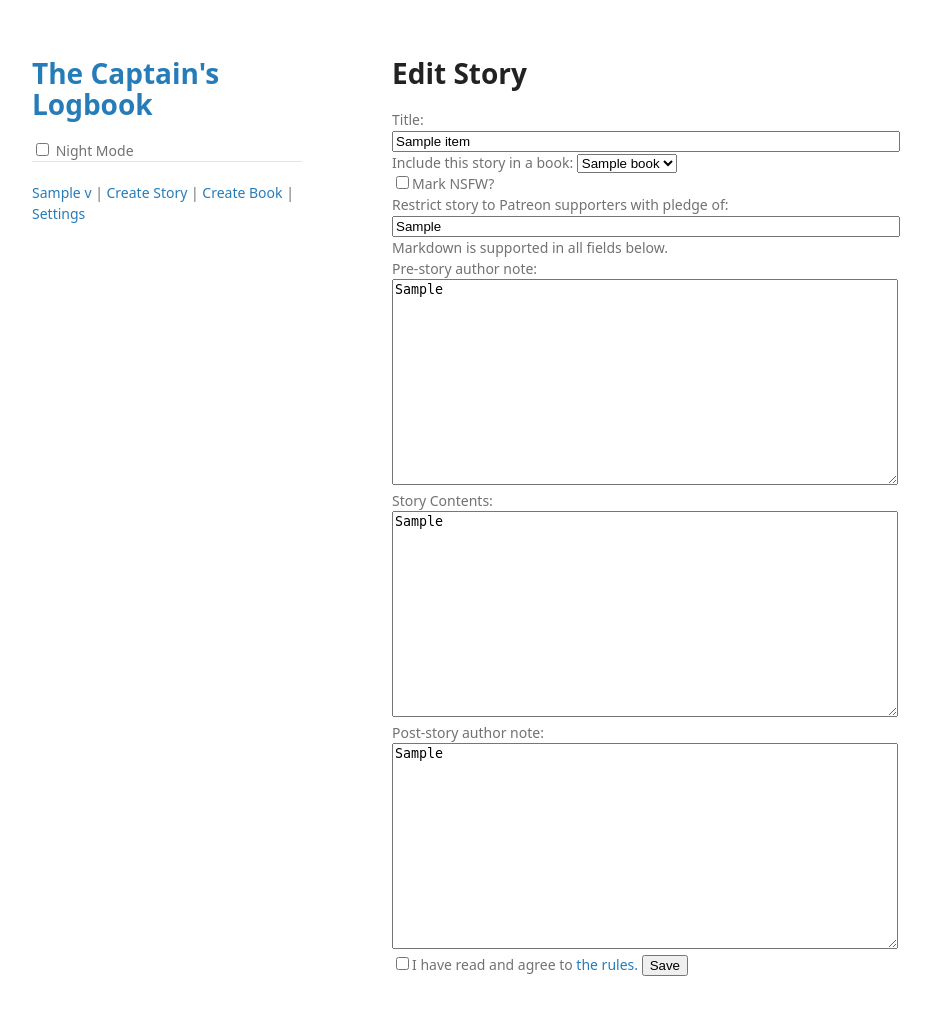
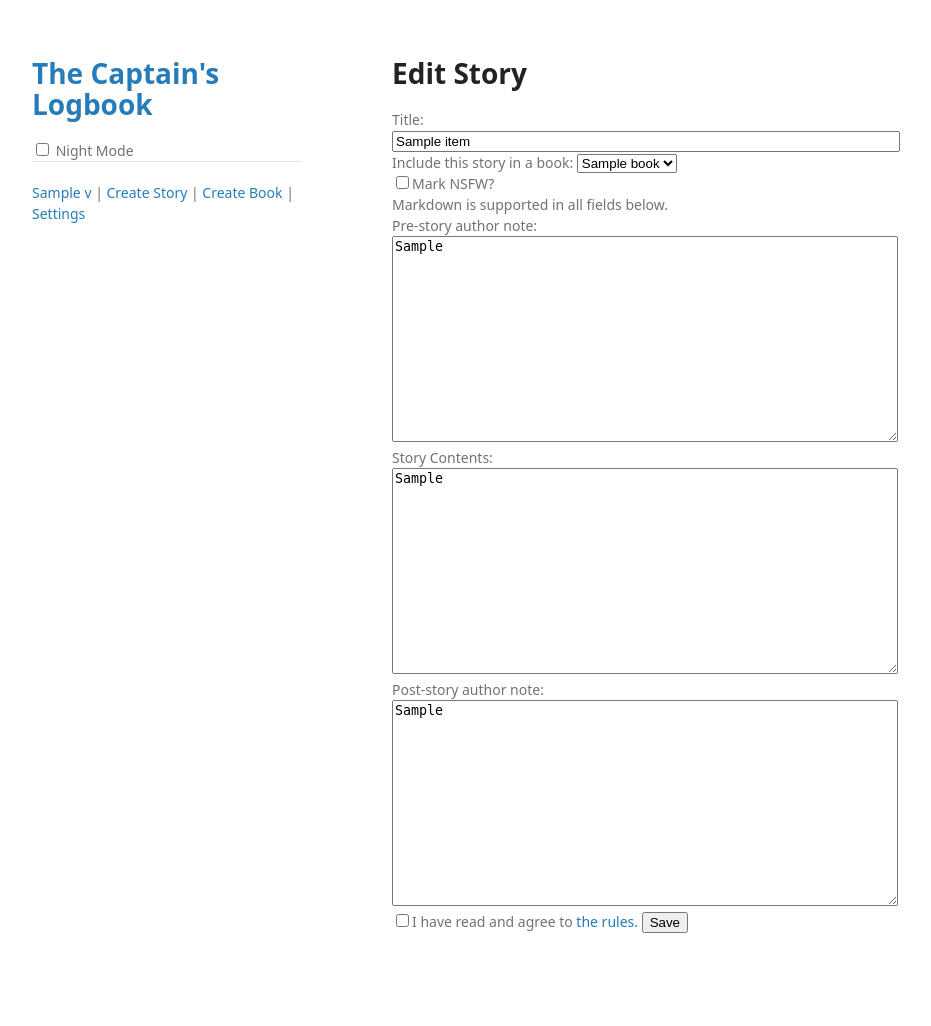
Before and after one commit to captainmeta4/captainsjournal, a Flask app: template templates/edit.html in a window 1280 px wide. Shown: the whole page, without its empty margins (178-1109 px from the left). After the commit the page ends 933 px from the top, so only its background shows below. Run offline with Flask 2, Linux system fonts and the light colour scheme; the template is opened without the code that fills it: most values are stand-ins (such as "Sample title", 1, 10 or a date in 2020); parts of the project's set-up code (start-up, migrations or seed data) failed here and were passed over; some libraries are stand-ins or nearby versions.

Commit message:
fix template

```diff
--- a/templates/edit.html
+++ b/templates/edit.html
@@ -15,7 +15,7 @@ Include this story in a book:
 {% endfor %}
 </select></br>
 <input type="checkbox" name="nsfw" {% if s.nsfw %}checked{% endif %}>Mark NSFW?<br>
-{% if v.patreon_webhook %}
+{% if v.patreon_webhook_secret %}
 Restrict story to Patreon supporters with pledge of: <input type="text" value="{{ s.patreon_threshold }}" name="patreon_threshold">
 {% endif %}
 <input type="text" name="subtitle">
--- a/templates/patreon_required.html
+++ b/templates/patreon_required.html
@@ -79,6 +79,7 @@
 	<p><b><span class="red">[This story’s author is banned.]</span></b></p>
 {% endif %}
 {% if (v.admin or v.id==s.author_id) or (not s.banned and not s.deleted and (v.over18 or not s.nsfw)) %}
+<hr>
 <h2>Patreon Support required</h2>
 <p>A Patreon pledge of ${{ d }}.{{ c }}  to {{ s.author.name }} is required to access this content. You need to make a pledge and/or link your Patreon account to Captain's Logbook</p>
 {% endif %}
```
